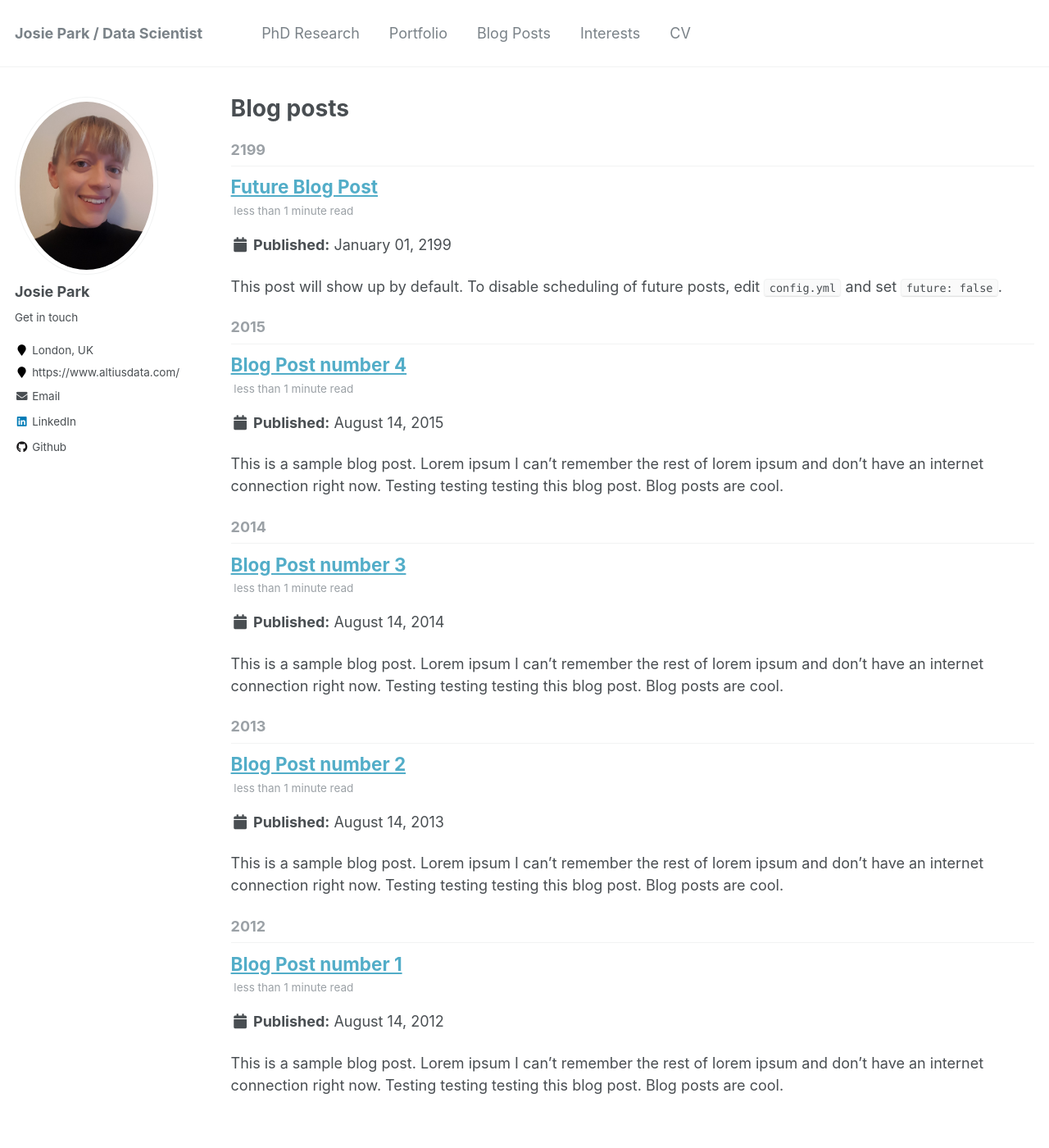
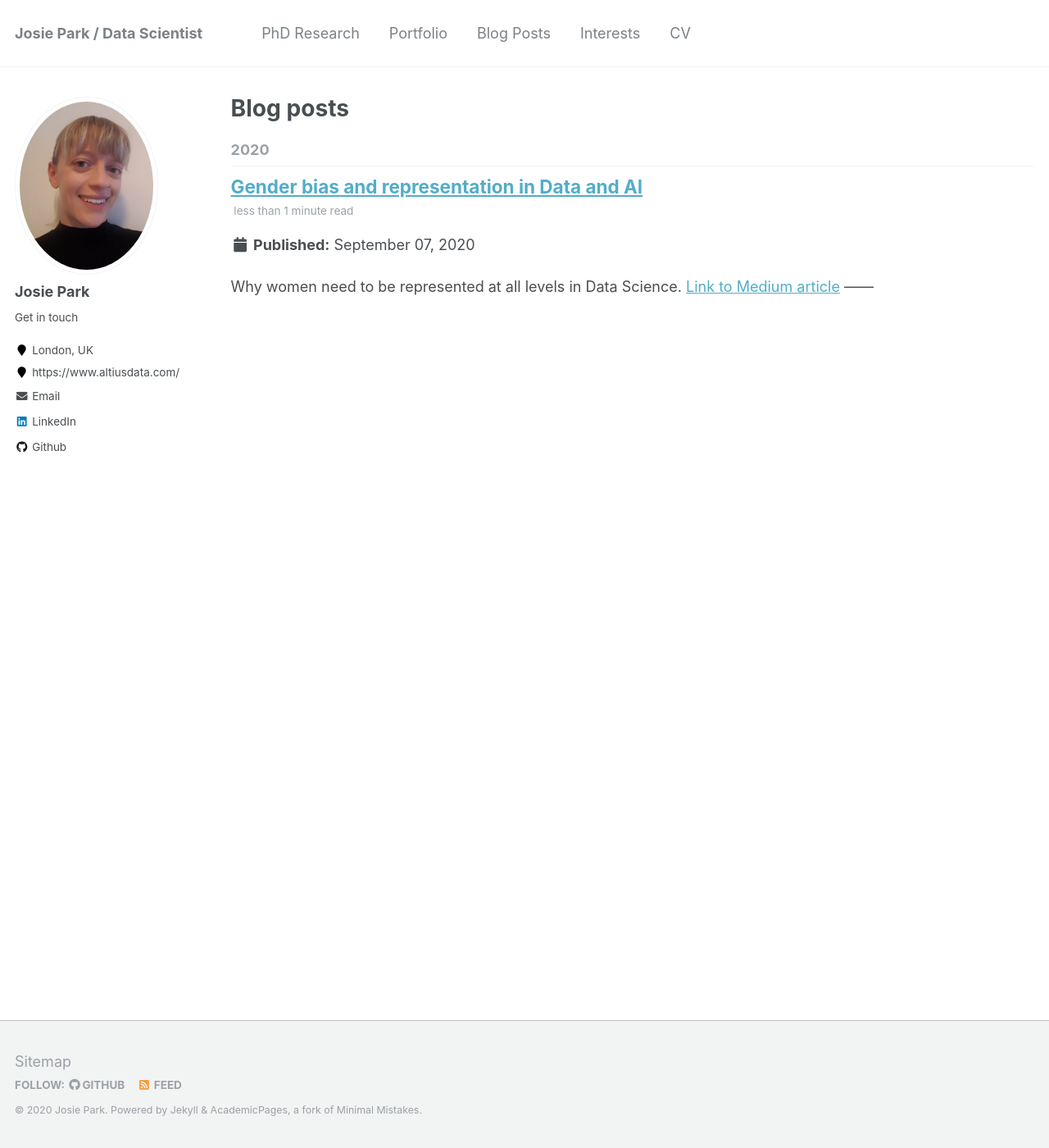
Before and after one commit to JosiePark/JosiePark.github.io, a Jekyll site: the page built from _pages/year-archive.html, in a window 1280 px wide and 1400 px high. Shown: the whole window at 82% size. Built offline with Jekyll 4.4.1, drawn with Linux system fonts in a browser that asks for light colours.

Commit message:
new blog post entry

```diff
--- a/_posts/2012-08-14-blog-post-1.md
+++ /dev/null
@@ -1,20 +0,0 @@
----
-title: 'Blog Post number 1'
-date: 2012-08-14
-permalink: /posts/2012/08/blog-post-1/
-tags:
-  - cool posts
-  - category1
-  - category2
----
-
-This is a sample blog post. Lorem ipsum I can't remember the rest of lorem ipsum and don't have an internet connection right now. Testing testing testing this blog post. Blog posts are cool.
-
-Headings are cool
-======
-
-You can have many headings
-======
-
-Aren't headings cool?
-------
--- a/_posts/2013-08-14-blog-post-2.md
+++ /dev/null
@@ -1,20 +0,0 @@
----
-title: 'Blog Post number 2'
-date: 2013-08-14
-permalink: /posts/2013/08/blog-post-2/
-tags:
-  - cool posts
-  - category1
-  - category2
----
-
-This is a sample blog post. Lorem ipsum I can't remember the rest of lorem ipsum and don't have an internet connection right now. Testing testing testing this blog post. Blog posts are cool.
-
-Headings are cool
-======
-
-You can have many headings
-======
-
-Aren't headings cool?
-------
--- a/_posts/2014-08-14-blog-post-3.md
+++ /dev/null
@@ -1,20 +0,0 @@
----
-title: 'Blog Post number 3'
-date: 2014-08-14
-permalink: /posts/2014/08/blog-post-3/
-tags:
-  - cool posts
-  - category1
-  - category2
----
-
-This is a sample blog post. Lorem ipsum I can't remember the rest of lorem ipsum and don't have an internet connection right now. Testing testing testing this blog post. Blog posts are cool.
-
-Headings are cool
-======
-
-You can have many headings
-======
-
-Aren't headings cool?
-------
--- /dev/null
+++ b/_posts/2020-09-07-blog-post-1.md
@@ -0,0 +1,16 @@
+---
+title: 'Gender bias and representation in Data and AI'
+date: 2020-09-07
+permalink: /posts/2012/09/blog-post-1/
+tags:
+  - bias
+  - gender
+  - equality
+  - women
+  - data
+  - work
+---
+
+Why women need to be represented at all levels in Data Science.
+[Link to Medium article](https://medium.com/women-in-data-ai-uk/gender-bias-and-representation-in-data-and-ai-177b9f0da1e3)
+------
--- a/_posts/2199-01-01-future-post.md
+++ /dev/null
@@ -1,11 +0,0 @@
----
-title: 'Future Blog Post'
-date: 2199-01-01
-permalink: /posts/2012/08/blog-post-4/
-tags:
-  - cool posts
-  - category1
-  - category2
----
-
-This post will show up by default. To disable scheduling of future posts, edit `config.yml` and set `future: false`.
```
Also changed, not shown: _pages/blog.md (+9 -0 lines), _posts/2015-08-14-blog-post-4.md (deleted, +0 -20 lines).
